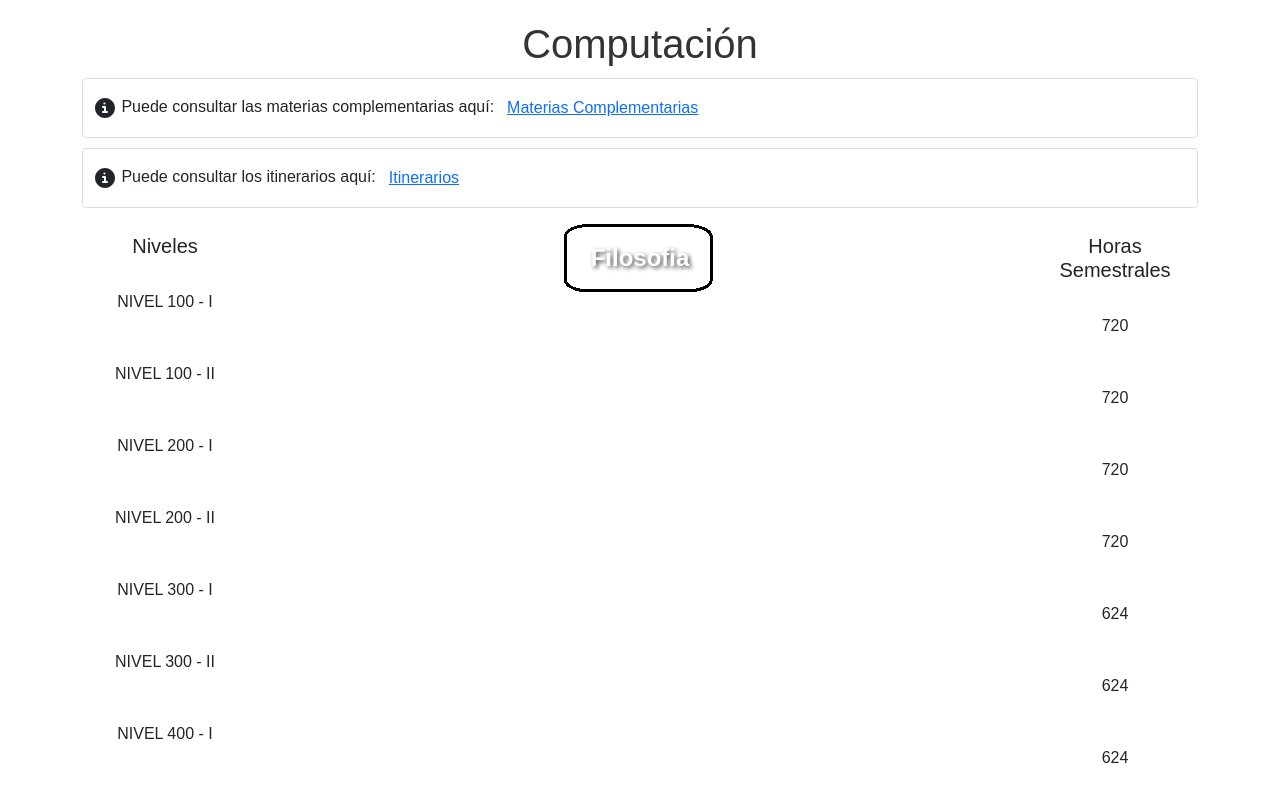
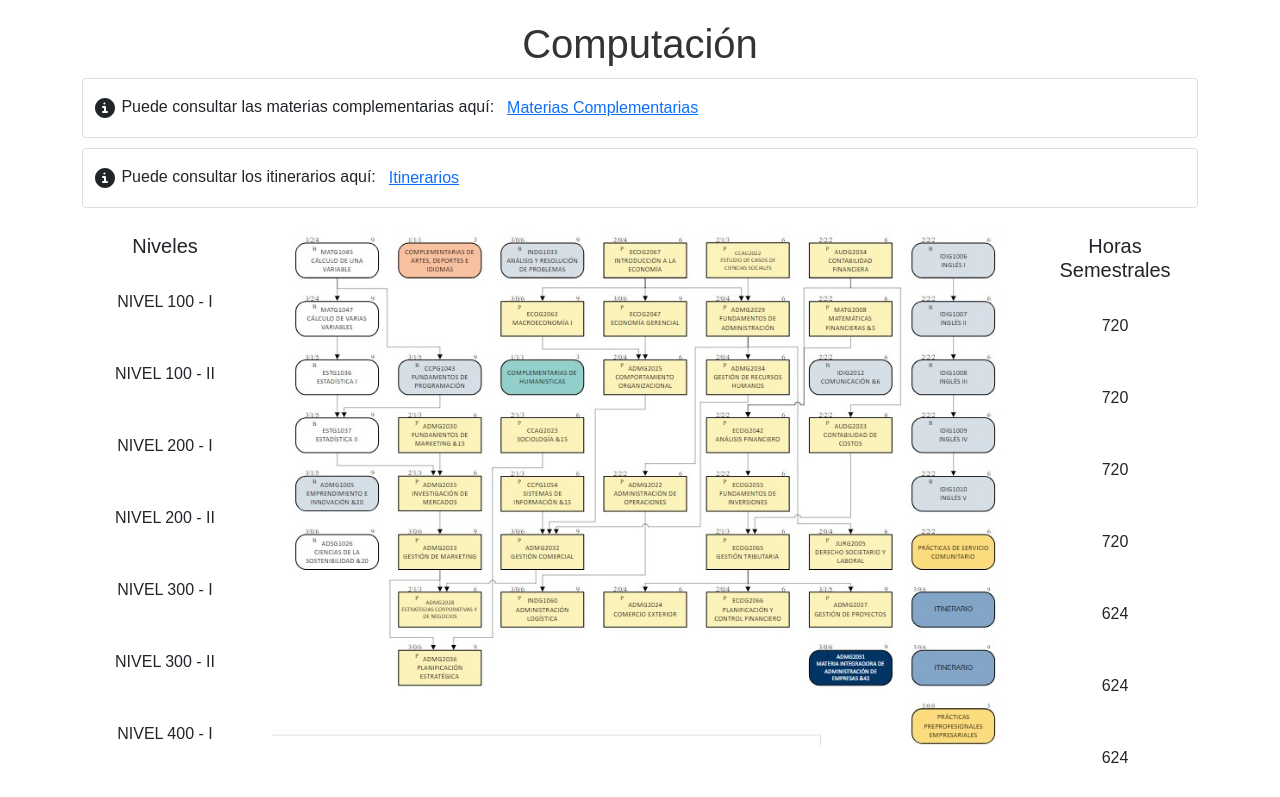
Before and after one commit to FabrazJ/Front2015_K, a React (Create React App) app: page / in a window 1280 px wide. Shown: the top 797 px of the page. Built offline with nearby package versions, Linux system fonts and the light colour scheme.

Commit message:
Actualización 1 de prueba de fuego

```diff
--- a/src/components/subcomponents/mallas/SemestresPrueba.js
+++ b/src/components/subcomponents/mallas/SemestresPrueba.js
@@ -15,7 +15,7 @@
 // export default SemestresPrueba;
 import React, { useState } from 'react';
 import { Card, Modal, Button } from 'react-bootstrap';
-import ImagePrueba from '../../../img/Matematicas.png'; // Asegúrate de ajustar la ruta al archivo de imagen.
+import ImagePrueba from '../../../img/MallaPrueba.jpeg'; // Asegúrate de ajustar la ruta al archivo de imagen.
 import semestreprueba from "../../../style/semestreprueba.css"
 
 const SemestresPrueba = () => {
@@ -30,7 +30,7 @@ const SemestresPrueba = () => {
         <>
             <Card style={{ border: 'none', position: 'relative', display: 'inline-block' }}>
                 <img src={ImagePrueba} alt="Descripción de la imagen" className="image" />
-                <div className="text-overlay" onClick={handleShow}>Filosofia</div>
+                {/* <div className="text-overlay" onClick={handleShow}>Filosofia</div> */}
             </Card>
 
             <Modal show={show} onHide={handleClose}>
```
Also changed, not shown: src/img/MallaPrueba.jpeg (added).
